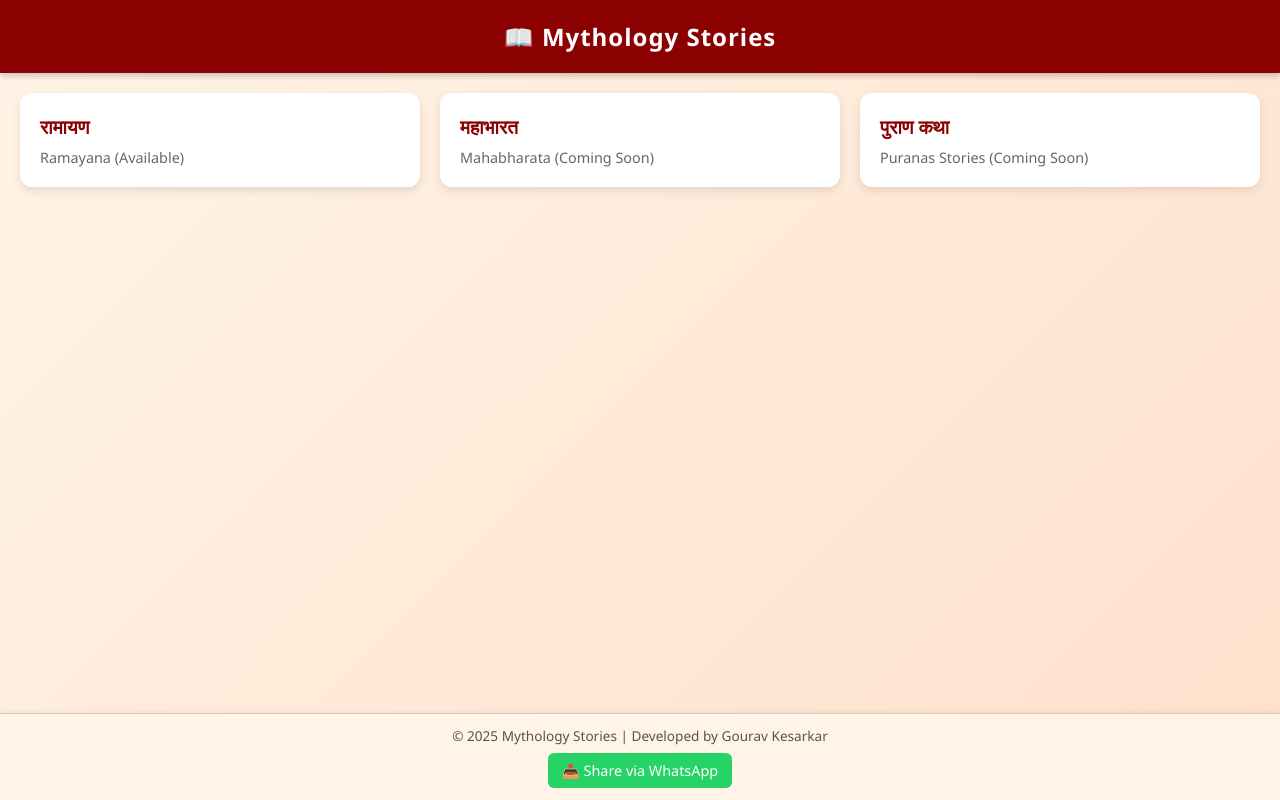
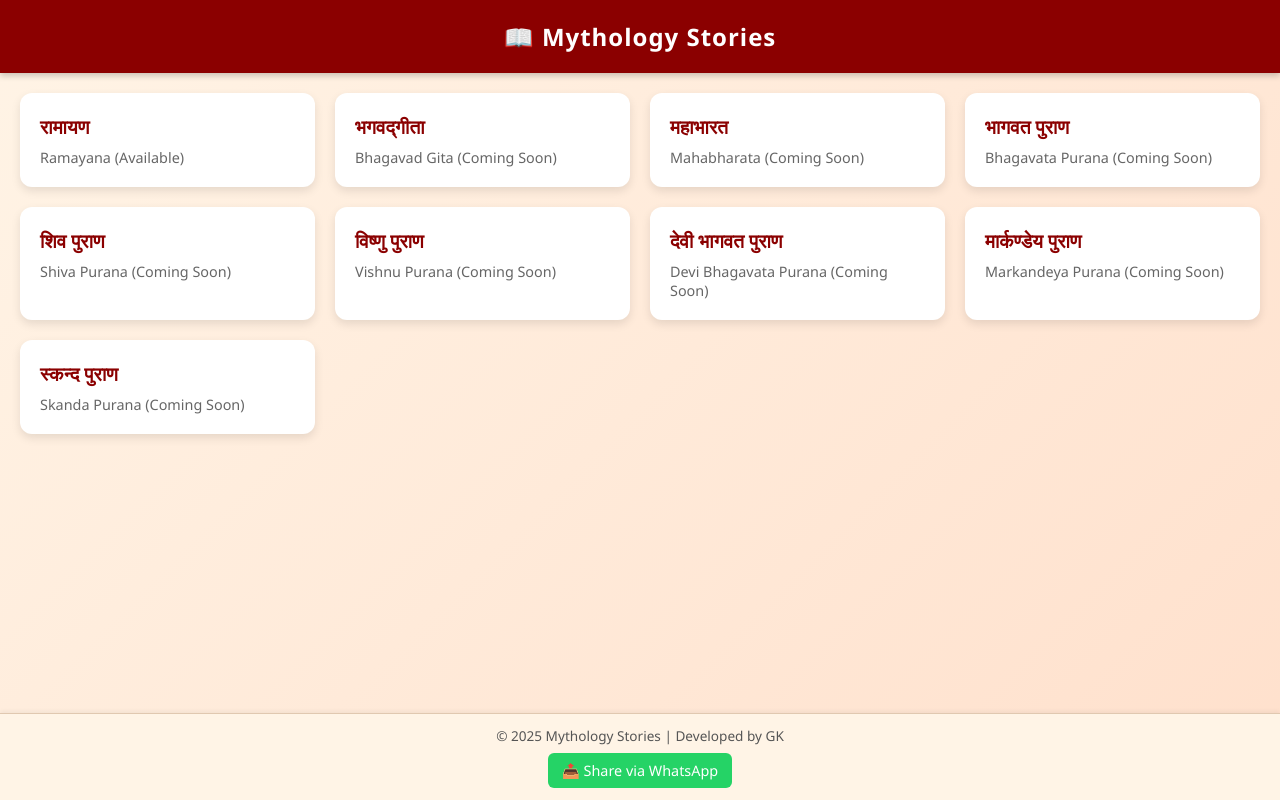
Before and after one commit to GouravKesarkar/mythology-stories, a plain HTML site: page index.html in a window 1280 px wide. Drawn offline with Linux system fonts and the light colour scheme.

Commit message:
Add files via upload

```diff
--- a/index.html
+++ b/index.html
@@ -115,21 +115,43 @@
         <h2>रामायण</h2>
         <p>Ramayana (Available)</p>
       </div>
-
+      <div class="card" onclick="goToLanguagePage('bhagavadGita')">
+        <h2>भगवद्गीता</h2>
+        <p>Bhagavad Gita (Coming Soon)</p>
+      </div>
       <div class="card" onclick="goToLanguagePage('mahabharata')">
         <h2>महाभारत</h2>
         <p>Mahabharata (Coming Soon)</p>
       </div>
-
-      <div class="card" onclick="goToLanguagePage('puranas')">
-        <h2>पुराण कथा</h2>
-        <p>Puranas Stories (Coming Soon)</p>
+      <div class="card" onclick="goToLanguagePage('bhagavataPurana')">
+        <h2>भागवत पुराण</h2>
+        <p>Bhagavata Purana (Coming Soon)</p>
+      </div>
+      <div class="card" onclick="goToLanguagePage('shivaPurana')">
+        <h2>शिव पुराण</h2>
+        <p>Shiva Purana (Coming Soon)</p>
+      </div>
+      <div class="card" onclick="goToLanguagePage('vishnuPurana')">
+        <h2>विष्णु पुराण</h2>
+        <p>Vishnu Purana (Coming Soon)</p>
+      </div>
+      <div class="card" onclick="goToLanguagePage('deviBhagavataPurana')">
+        <h2>देवी भागवत पुराण</h2>
+        <p>Devi Bhagavata Purana (Coming Soon)</p>
+      </div>
+      <div class="card" onclick="goToLanguagePage('markandeyaPurana')">
+        <h2>मार्कण्डेय पुराण</h2>
+        <p>Markandeya Purana (Coming Soon)</p>
+      </div>
+      <div class="card" onclick="goToLanguagePage('skandaPurana')">
+        <h2>स्कन्द पुराण</h2>
+        <p>Skanda Purana (Coming Soon)</p>
       </div>
     </section>
   </main>
 
   <footer>
-    <p>© 2025 Mythology Stories | Developed by Gourav Kesarkar</p>
+    <p>© 2025 Mythology Stories | Developed by GK</p>
     <a href="https://wa.me/?text=📚%20Check%20out%20this%20Mythology%20Stories%20App!%20Install%20it%20here:%20https://mythology-stories.netlify.app/"
 	class="share-btn" target="_blank" rel="noopener">📤 Share via WhatsApp</a>
   </footer>
```
Also changed, not shown: index_story.html (+12 -14 lines), language.html (+3 -3 lines), story.html (+4 -4 lines).
